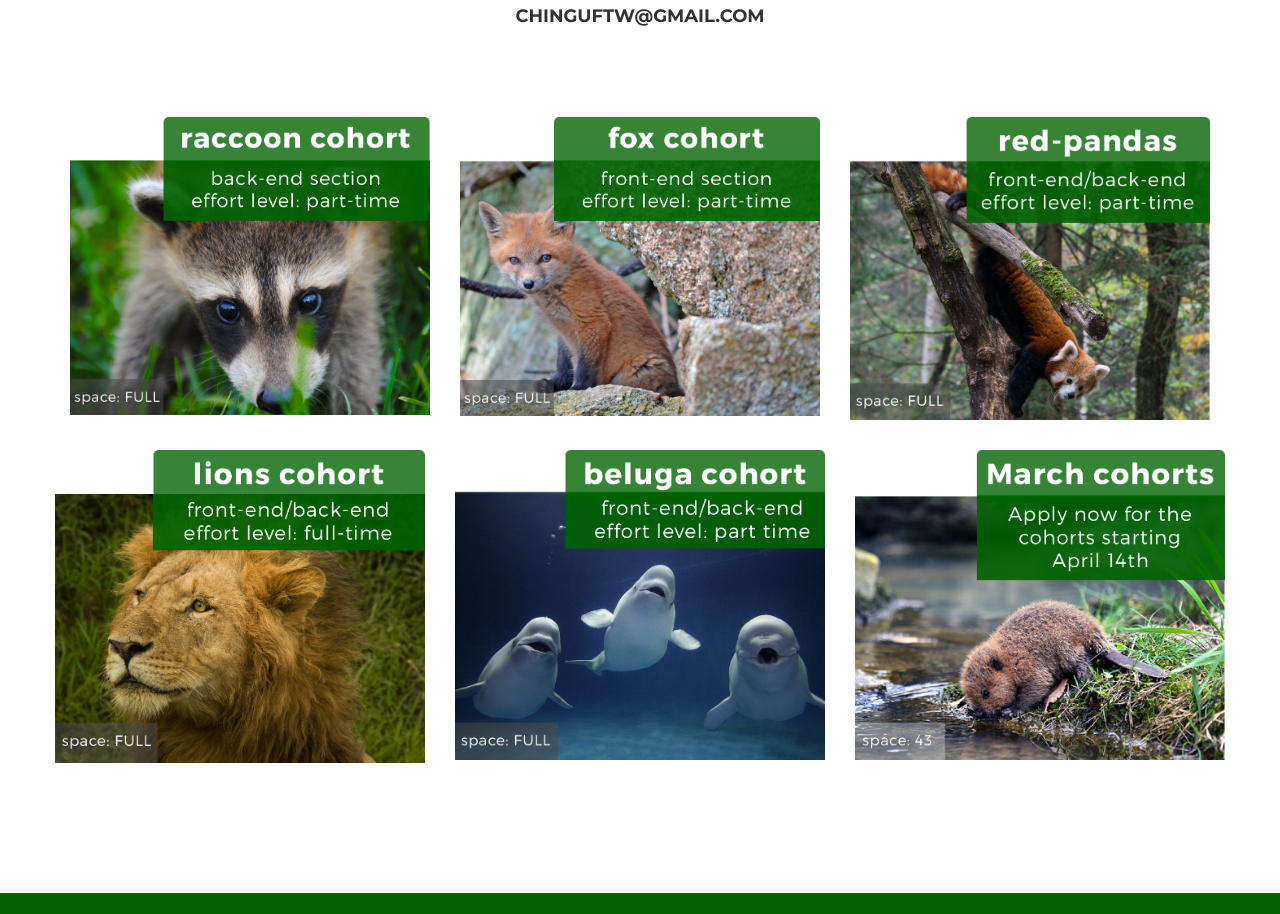
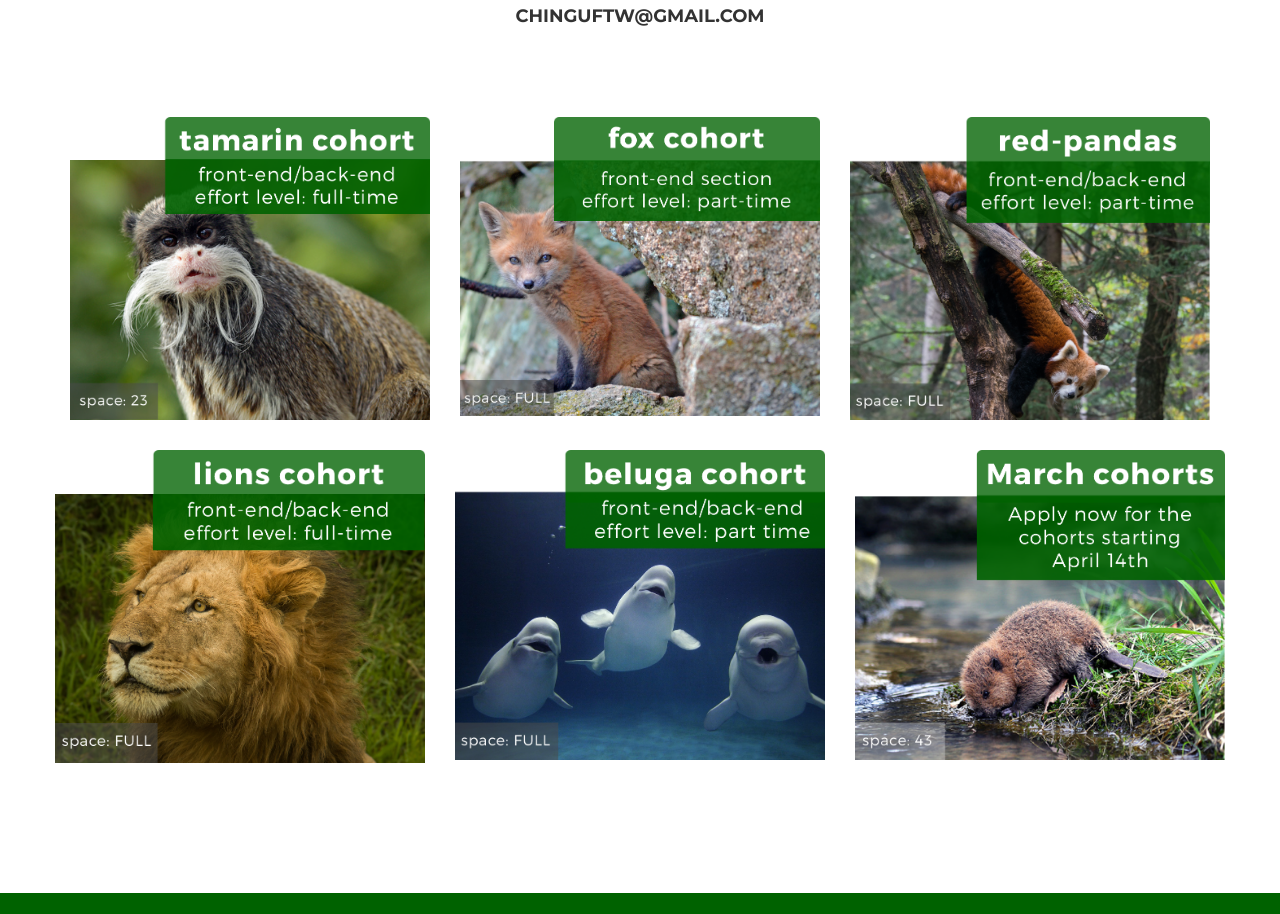
Before and after one commit to tropicalchancer/projectus, a website: page index.html in a window 1280 px wide. Shown: the part 803-1717 px from the top of the page. Drawn offline with nearby package versions, Linux system fonts and the light colour scheme.

Commit message:
tamarin cohort added

```diff
--- a/index.html
+++ b/index.html
@@ -107,7 +107,7 @@
                         <div class="caption">
 
                         </div>
-                      <img src="img/portfolio/raccoon.png" class="img-responsive" alt="">
+                      <img src="img/portfolio/tamarin.png" class="img-responsive" alt="">
 
                 </div>
 
```
